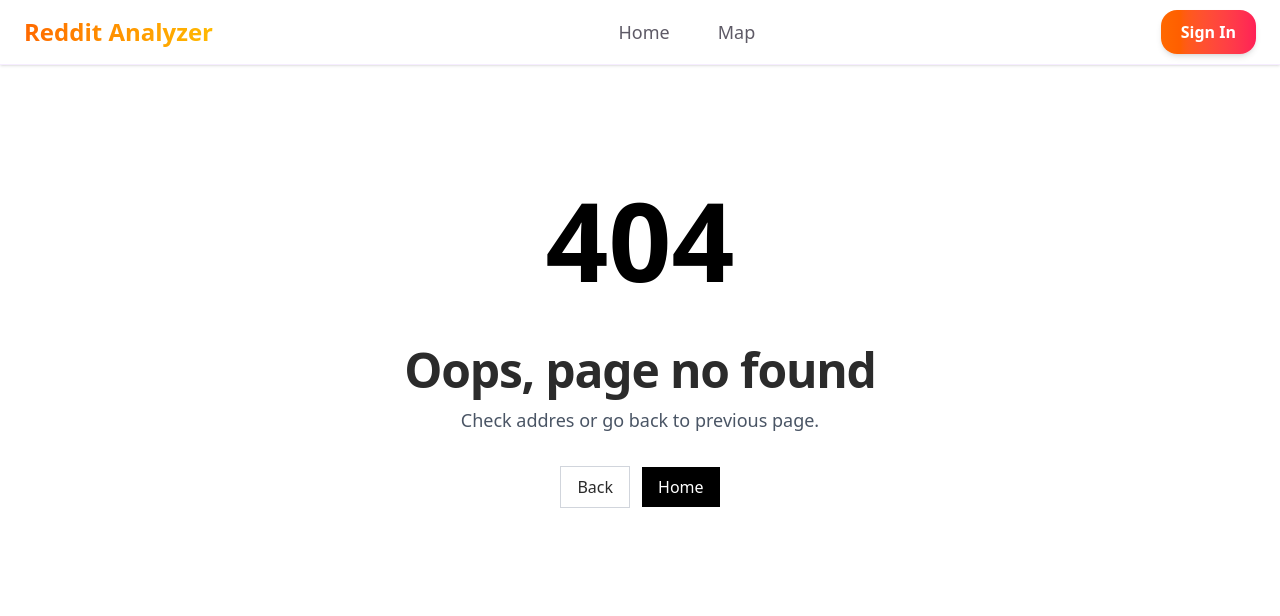
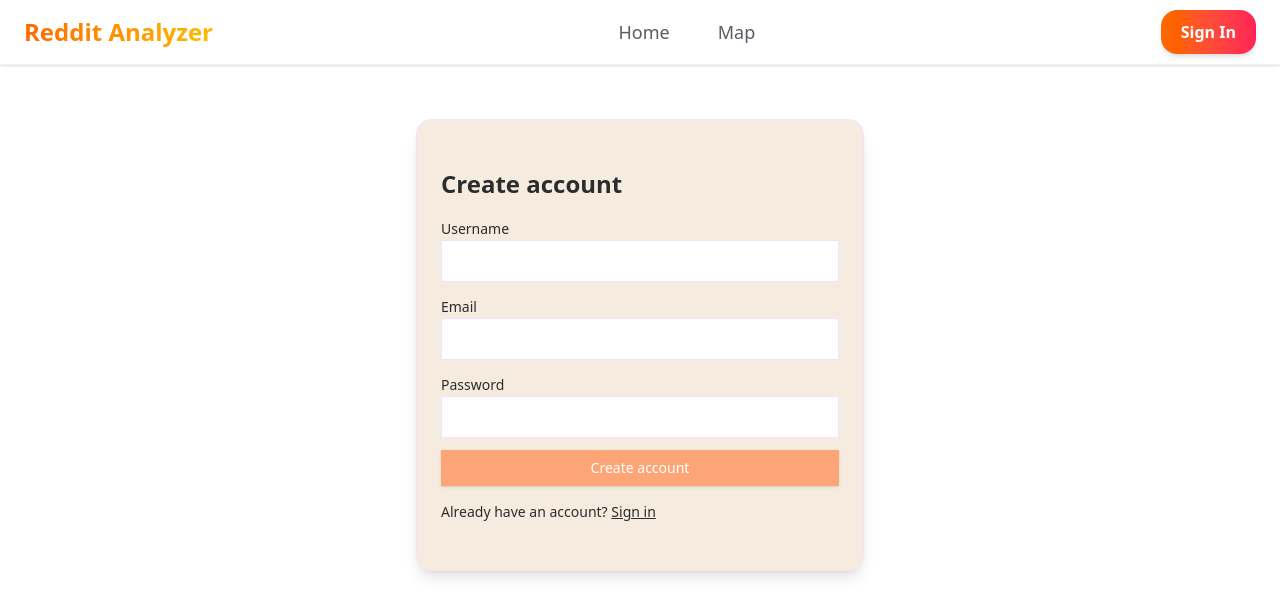
Before and after one commit to ohjelmistoprojekti-ii-reddit-app/reddit-app-frontend, a Next.js app: page /register in a window 1280 px wide. Before the commit this address had no page. Shown: the top 616 px of the page. Built offline with nearby package versions, Linux system fonts and the light colour scheme; no server answers.

Commit message:
feat(auth): implement login and registration API functions feat(Header): add authentication state and sign out functionality

```diff
--- /dev/null
+++ b/src/app/login/page.tsx
@@ -0,0 +1,59 @@
+"use client";
+
+import { useState } from "react";
+import { useRouter } from "next/navigation";
+import { loginApi } from "@/lib/api/auth";
+import { Card, CardContent } from "@/components/ui/card";
+import { Button } from "@/components/ui/button";
+import Link from "next/link";
+
+export default function LoginPage() {
+  const [username, setUsername] = useState("");
+  const [password, setPassword] = useState("");
+  const [loading, setLoading] = useState(false);
+  const [error, setError] = useState<string | null>(null);
+  const router = useRouter();
+
+  async function onSubmit(e: React.FormEvent) {
+    e.preventDefault();
+    setLoading(true);
+    setError(null);
+    try {
+      const res = await loginApi(username, password);
+      if (res.access_token) localStorage.setItem("access_token", res.access_token);
+      if (res.refresh_token) localStorage.setItem("refresh_token", res.refresh_token);
+      router.push("/");
+    } catch (err: any) {
+      setError(err.message || "Login failed");
+    } finally {
+      setLoading(false);
+    }
+  }
+
+  return (
+    <div className="min-h-[70vh] flex items-center justify-center p-4">
+      <Card className="w-full max-w-md shadow-lg">
+        <CardContent className="p-6 space-y-4">
+          <h1 className="text-2xl font-semibold">Sign in</h1>
+          {error && <p className="text-red-600 text-sm">{error}</p>}
+          <form onSubmit={onSubmit} className="space-y-3">
+            <div className="space-y-1">
+              <label className="text-sm">Username</label>
+              <input className="w-full border rounded-md px-3 py-2 bg-white" value={username} onChange={(e) => setUsername(e.target.value)} required />
+            </div>
+            <div className="space-y-1">
+              <label className="text-sm">Password</label>
+              <input className="w-full border rounded-md px-3 py-2 bg-white" type="password" value={password} onChange={(e) => setPassword(e.target.value)} required />
+            </div>
+            <Button type="submit" disabled={loading} className="w-full">
+              {loading ? "Signing in..." : "Sign in"}
+            </Button>
+          </form>
+          <p className="text-sm">
+            No account? <Link className="underline" href="/register">Create one</Link>
+          </p>
+        </CardContent>
+      </Card>
+    </div>
+  );
+}
--- /dev/null
+++ b/src/app/register/page.tsx
@@ -0,0 +1,71 @@
+"use client";
+
+import { useState } from "react";
+import { useRouter } from "next/navigation";
+import { registerApi, loginApi } from "@/lib/api/auth";
+import { Card, CardContent } from "@/components/ui/card";
+import { Button } from "@/components/ui/button";
+import Link from "next/link";
+
+export default function RegisterPage() {
+  const [username, setUsername] = useState("");
+  const [email, setEmail] = useState("");
+  const [password, setPassword] = useState("");
+  const [loading, setLoading] = useState(false);
+  const [error, setError] = useState<string | null>(null);
+  const router = useRouter();
+
+  async function onSubmit(e: React.FormEvent) {
+    e.preventDefault();
+    setLoading(true);
+    setError(null);
+    try {
+      const res = await registerApi(username, email, password);
+      // Some backends return tokens on register; if not, log in automatically
+      if (res.access_token) {
+        localStorage.setItem("access_token", res.access_token!);
+        if (res.refresh_token) localStorage.setItem("refresh_token", res.refresh_token!);
+      } else {
+        const loginRes = await loginApi(username, password);
+        if (loginRes.access_token) localStorage.setItem("access_token", loginRes.access_token);
+        if (loginRes.refresh_token) localStorage.setItem("refresh_token", loginRes.refresh_token);
+      }
+      router.push("/");
+    } catch (err: any) {
+      setError(err.message || "Registration failed");
+    } finally {
+      setLoading(false);
+    }
+  }
+
+  return (
+    <div className="min-h-[70vh] flex items-center justify-center p-4">
+      <Card className="w-full max-w-md shadow-lg">
+        <CardContent className="p-6 space-y-4">
+          <h1 className="text-2xl font-semibold">Create account</h1>
+          {error && <p className="text-red-600 text-sm">{error}</p>}
+          <form onSubmit={onSubmit} className="space-y-3">
+            <div className="space-y-1">
+              <label className="text-sm">Username</label>
+              <input className="w-full border rounded-md px-3 py-2 bg-white" value={username} onChange={(e) => setUsername(e.target.value)} required />
+            </div>
+            <div className="space-y-1">
+              <label className="text-sm">Email</label>
+              <input className="w-full border rounded-md px-3 py-2 bg-white" type="email" value={email} onChange={(e) => setEmail(e.target.value)} required />
+            </div>
+            <div className="space-y-1">
+              <label className="text-sm">Password</label>
+              <input className="w-full border rounded-md px-3 py-2 bg-white" type="password" value={password} onChange={(e) => setPassword(e.target.value)} required minLength={8} />
+            </div>
+            <Button type="submit" disabled={loading} className="w-full">
+              {loading ? "Creating..." : "Create account"}
+            </Button>
+          </form>
+          <p className="text-sm">
+            Already have an account? <Link className="underline" href="/login">Sign in</Link>
+          </p>
+        </CardContent>
+      </Card>
+    </div>
+  );
+}
--- a/src/components/layout/Header.tsx
+++ b/src/components/layout/Header.tsx
@@ -1,6 +1,50 @@
-import Link from "next/link"
+"use client";
+
+import Link from "next/link";
+import { useEffect, useState } from "react";
+import { useRouter, usePathname } from "next/navigation";
 
 export default function Header() {
+  const [isAuthed, setIsAuthed] = useState(false);
+  const router = useRouter();
+  const pathname = usePathname();
+
+  useEffect(() => {
+    function check() {
+      try {
+        const token =
+          typeof window !== "undefined"
+            ? localStorage.getItem("access_token")
+            : null;
+        setIsAuthed(!!token);
+      } catch {}
+    }
+    check();
+
+    function onStorage(e: StorageEvent) {
+      if (e.key === "access_token" || e.key === "refresh_token") check();
+    }
+
+    if (typeof window !== "undefined") {
+      window.addEventListener("storage", onStorage);
+    }
+
+    return () => {
+      if (typeof window !== "undefined") {
+        window.removeEventListener("storage", onStorage);
+      }
+    };
+  }, [pathname]);
+
+  function handleSignOut() {
+    try {
+      localStorage.removeItem("access_token");
+      localStorage.removeItem("refresh_token");
+    } catch {}
+    setIsAuthed(false);
+    router.push("/");
+  }
+
   return (
     <header className="bg-white border-b border-border/60 shadow-sm">
       <div className="mx-auto max-w-7xl px-6">
@@ -33,17 +77,37 @@ export default function Header() {
           </nav>
 
           <div className="justify-self-end">
+            {isAuthed ? (
+              <div className="flex items-center gap-4">
                 <Link
-              href="/signin"
+                  href="/"
+                  className="text-base font-medium hover:underline"
+                  title="Go to your account"
+                >
+                  My Account
+                </Link>
+                <button
+                  onClick={handleSignOut}
+                  className="inline-flex items-center rounded-2xl px-5 py-2.5 text-white text-base font-semibold
+                             bg-gradient-to-r from-rose-500 to-orange-500 shadow-md hover:shadow-lg
+                             transition-shadow focus-visible:ring-[3px] focus-visible:ring-ring/50 outline-none"
+                >
+                  Sign Out
+                </button>
+              </div>
+            ) : (
+              <Link
+                href="/login"
                 className="inline-flex items-center rounded-2xl px-5 py-2.5 text-white text-base font-semibold
                            bg-gradient-to-r from-orange-500 to-rose-500 shadow-md hover:shadow-lg
                            transition-shadow focus-visible:ring-[3px] focus-visible:ring-ring/50 outline-none"
               >
                 Sign In
               </Link>
+            )}
           </div>
         </div>
       </div>
     </header>
-  )
+  );
 }
--- /dev/null
+++ b/src/lib/api/auth.ts
@@ -0,0 +1,43 @@
+export type AuthResponse = {
+  access_token?: string;
+  refresh_token?: string;
+  msg?: string;
+  user_id?: string;
+};
+
+const BASE_URL = process.env.NEXT_PUBLIC_API_BASE_URL || "http://127.0.0.1:5000";
+
+export async function loginApi(username: string, password: string): Promise<AuthResponse> {
+  const res = await fetch(`${BASE_URL}/auth/login`, {
+    method: "POST",
+    headers: { "Content-Type": "application/json" },
+    body: JSON.stringify({ username, password }),
+    cache: "no-store",
+  });
+  const data = await res.json();
+  if (!res.ok) throw new Error(data?.msg || "Login failed");
+  return data as AuthResponse;
+}
+
+export async function registerApi(username: string, email: string, password: string): Promise<AuthResponse> {
+  const res = await fetch(`${BASE_URL}/auth/register`, {
+    method: "POST",
+    headers: { "Content-Type": "application/json" },
+    body: JSON.stringify({ username, email, password }),
+    cache: "no-store",
+  });
+  const data = await res.json();
+  if (!res.ok) throw new Error(data?.msg || "Registration failed");
+  return data as AuthResponse;
+}
+
+export async function refreshApi(refreshToken: string): Promise<AuthResponse> {
+  const res = await fetch(`${BASE_URL}/auth/refresh`, {
+    method: "POST",
+    headers: { "Content-Type": "application/json", "Authorization": `Bearer ${refreshToken}` },
+    cache: "no-store",
+  });
+  const data = await res.json();
+  if (!res.ok) throw new Error(data?.msg || "Refresh failed");
+  return data as AuthResponse;
+}
```
Lines whose indentation alone changed are shown as unchanged.
